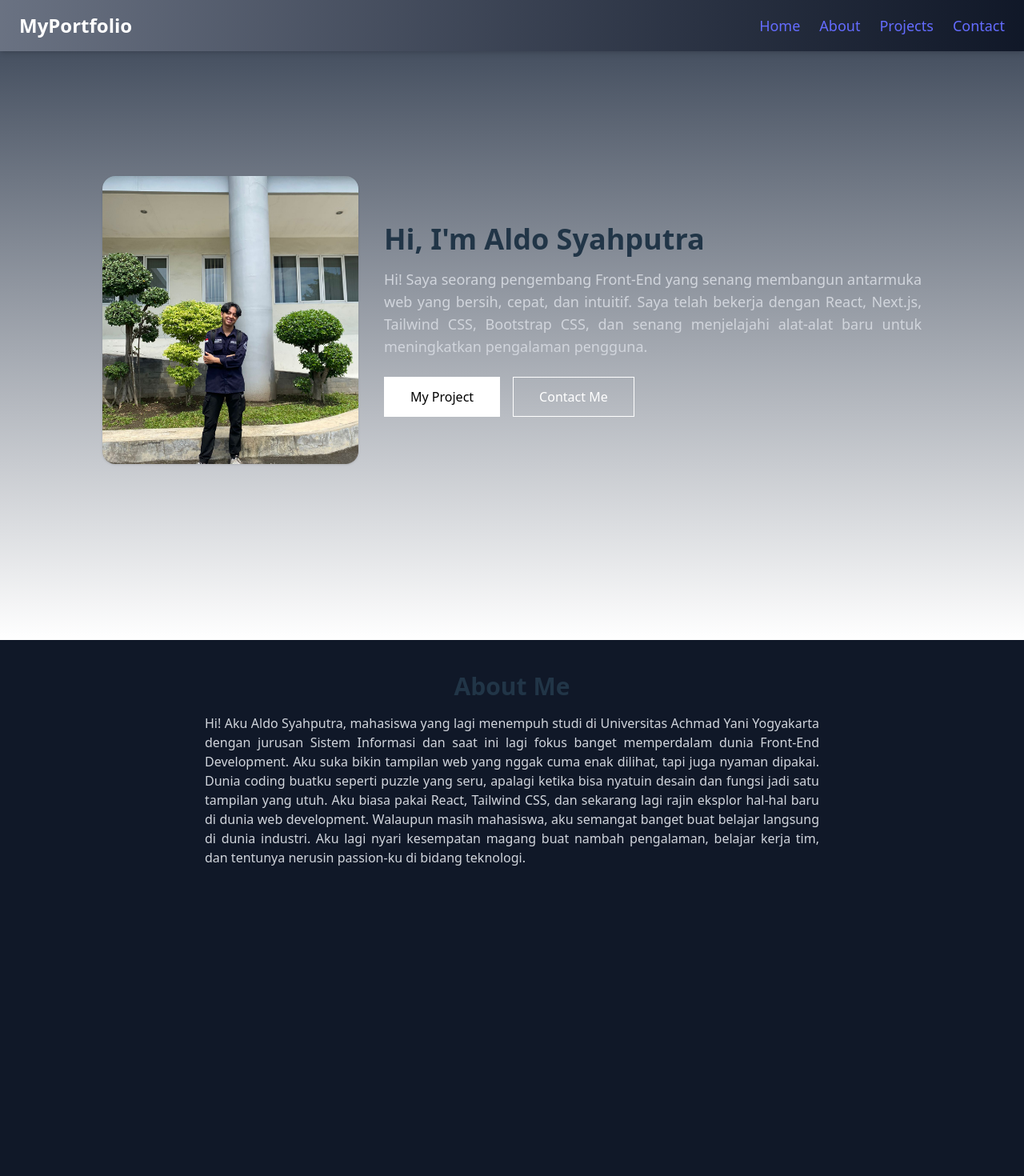
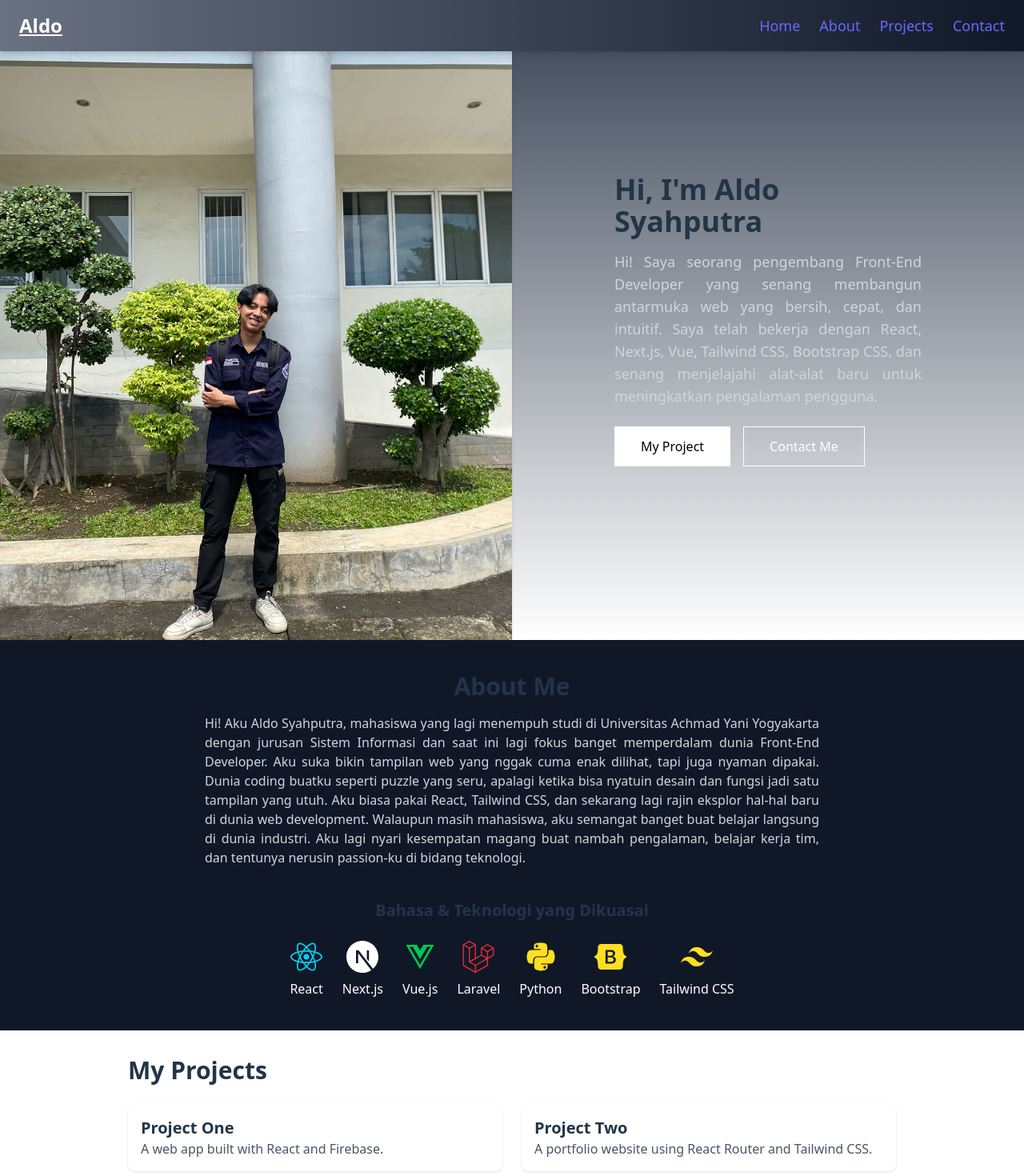
Before and after one commit to Aldosyhptra/my-portofolio, a React (Vite) app: page / in a window 1280 px wide. Shown: the top 1470 px of the page at 80% size. Built offline with nearby package versions, Linux system fonts and the light colour scheme.

Commit message:
penambahan animasi dan layout home dan menambahkan bahasa pd about

```diff
--- a/package.json
+++ b/package.json
@@ -11,10 +11,13 @@
   },
   "dependencies": {
     "@tailwindcss/vite": "^4.1.10",
+    "framer-motion": "^12.18.1",
+    "lucide-react": "^0.516.0",
     "react": "^19.1.0",
     "react-dom": "^19.1.0",
     "react-icons": "^5.5.0",
-    "react-router-dom": "^7.6.2"
+    "react-router-dom": "^7.6.2",
+    "react-simple-animate": "^3.5.3"
   },
   "devDependencies": {
     "@eslint/js": "^9.25.0",
--- a/src/components/about.jsx
+++ b/src/components/about.jsx
@@ -1,12 +1,66 @@
+import dataPribadi from '../data';
+import { FaReact, FaVuejs, FaLaravel, FaPython } from 'react-icons/fa';
+import { SiNextdotjs, SiBootstrap, SiTailwindcss } from 'react-icons/si';
+
+
 export default function About() {
+    const skills = [
+    { name: 'React', level: 70 },
+    { name: 'Next.js', level: 65 },
+    { name: 'Vue.js', level: 65 },
+    { name: 'Laravel', level: 70 },
+    { name: 'Python', level: 80 },
+    { name: 'Tailwind CSS', level: 90 },
+    { name: 'Bootstrap CSS', level: 90 },
+    { name: 'JavaScript', level: 75 },
+  ];
+
   return (
-    <section id="about" className="bg-gray-900 w-full mx-auto py-10 px-10 md:px-0 h-screen">
-      <h2 className="text-3xl font-semibold mb-4 text-center">About Me</h2>
-      <p className="text-gray-300 max-w-3xl text-justify mx-auto">Hi! Aku Aldo Syahputra, mahasiswa yang lagi menempuh studi di Universitas Achmad Yani Yogyakarta dengan jurusan Sistem Informasi dan saat ini lagi fokus banget memperdalam dunia Front-End Development. Aku suka bikin tampilan web yang nggak cuma enak dilihat, tapi juga nyaman dipakai.
+    <section id="about" className="bg-gray-900 w-full mx-auto py-10 px-10 md:px-0 h-full flex flex-col gap-10 items-center justify-center">
 
-Dunia coding buatku seperti puzzle yang seru, apalagi ketika bisa nyatuin desain dan fungsi jadi satu tampilan yang utuh. Aku biasa pakai React, Tailwind CSS, dan sekarang lagi rajin eksplor hal-hal baru di dunia web development.
+      <div>
+        <h2 className="text-3xl font-semibold mb-4 text-center">About Me</h2>
+        <p className="text-gray-300 max-w-3xl text-justify mx-auto">Hi! Aku {dataPribadi.name}, mahasiswa yang lagi menempuh studi di Universitas Achmad Yani Yogyakarta dengan jurusan Sistem Informasi dan saat ini lagi fokus banget memperdalam dunia {dataPribadi.role}. Aku suka bikin tampilan web yang nggak cuma enak dilihat, tapi juga nyaman dipakai.
 
-Walaupun masih mahasiswa, aku semangat banget buat belajar langsung di dunia industri. Aku lagi nyari kesempatan magang buat nambah pengalaman, belajar kerja tim, dan tentunya nerusin passion-ku di bidang teknologi.</p>
+        Dunia coding buatku seperti puzzle yang seru, apalagi ketika bisa nyatuin desain dan fungsi jadi satu tampilan yang utuh. Aku biasa pakai React, Tailwind CSS, dan sekarang lagi rajin eksplor hal-hal baru di dunia web development.
+
+        Walaupun masih mahasiswa, aku semangat banget buat belajar langsung di dunia industri. Aku lagi nyari kesempatan magang buat nambah pengalaman, belajar kerja tim, dan tentunya nerusin passion-ku di bidang teknologi.</p>
+      </div>
+
+      <div className="w-full max-w-3xl mx-auto">
+        <h3 className="text-xl font-semibold mb-2 text-center">Bahasa & Teknologi yang Dikuasai</h3>
+        <div className="flex flex-wrap justify-center gap-6 mt-6 text-white">
+          <div className="flex flex-col items-center transform transition-all hover:scale-105">
+            <FaReact className="w-10 h-10 text-cyan-400 " />
+            <span className="mt-2">React</span>
+          </div>
+          <div className="flex flex-col items-center transform transition-all hover:scale-105">
+            <SiNextdotjs className="w-10 h-10 text-white" />
+            <span className="mt-2">Next.js</span>
+          </div>
+          <div className="flex flex-col items-center transform transition-all hover:scale-105">
+            <FaVuejs className="w-10 h-10 text-green-500" />
+            <span className="mt-2">Vue.js</span>
+          </div>
+          <div className="flex flex-col items-center transform transition-all hover:scale-105">
+            <FaLaravel className="w-10 h-10 text-red-500" />
+            <span className="mt-2">Laravel</span>
+          </div>
+          <div className="flex flex-col items-center transform transition-all hover:scale-105">
+            <FaPython className="w-10 h-10 text-yellow-300" />
+            <span className="mt-2">Python</span>
+          </div>
+          <div className="flex flex-col items-center transform transition-all hover:scale-105">
+            <SiBootstrap className="w-10 h-10 text-yellow-300" />
+            <span className="mt-2">Bootstrap</span>
+          </div>
+          <div className="flex flex-col items-center transform transition-all hover:scale-105">
+            <SiTailwindcss className="w-10 h-10 text-yellow-300" />
+            <span className="mt-2">Tailwind CSS</span>
+          </div>
+        </div>
+      </div>
+
     </section>
   );
 }
--- a/src/components/home.jsx
+++ b/src/components/home.jsx
@@ -1,15 +1,55 @@
+import { motion } from 'framer-motion';
+import dataPribadi from '../data';
+
 export default function Home() {
   return (
-    <section id="home" className="bg-gradient-to-b from-gray-700 px-10 md:px-0 pt-70 mb-50 md:mb-0 md:pt-0 text-start flex flex-col md:flex-row items-center justify-center gap-8 w-full h-screen mx-auto">
-        <img src="/public/img/gambaraldo.jpg" alt=""  className="w-80 h-90 object-cover rounded-2xl shadow hover:scale-105 transition-all transform transition-300"/>
-        <div className="">
-            <p className="text-xl text-center md:text-start md:text-4xl font-bold mb-4">Hi, I'm Aldo Syahputra</p>
-            <p className="text-base md:text-lg text-gray-300 text-justify max-w-2xl mx-auto">Hi! Saya seorang pengembang Front-End yang senang membangun antarmuka web yang bersih, cepat, dan intuitif. Saya telah bekerja dengan React, Next.js, Tailwind CSS, Bootstrap CSS, dan senang menjelajahi alat-alat baru untuk meningkatkan pengalaman pengguna.</p>
-        <div className="flex flex-col md:flex-row gap-4 mt-6">
-            <button className="bg-white border-white border text-black px-8 py-3 transform hover:scale-105 hover:text-white hover:border-black hover:bg-black transition-all duration-300">My Project</button>
-            <button className="bg-transparent border-white border text-white px-8 py-3 transform hover:scale-105 hover:text-black hover:bg-white transition-all duration-300">Contact Me</button>
+    <section
+      id="home"
+      className="bg-gradient-to-b from-gray-700 px-10 md:px-0 pt-25 mb-10 md:mb-0 md:pt-0 text-start flex flex-col md:flex-row items-center justify-center w-full h-full md:h-screen mx-auto overflow-hidden"
+    >
+      <motion.img
+        src="img/gambaraldo.jpg"
+        alt="hero"
+        className="md:w-[50vw] w-50 h-100 md:h-screen object-cover rounded-2xl md:rounded-none shadow h"
+        initial={{ opacity: 0, x: -100 }}
+        animate={{ opacity: 1, x: 0 }}
+        transition={{ duration: 1, ease: 'easeOut' }}
+      />
+
+      <motion.div
+        className="md:w-[50vw] mt-10 md:mt-0"
+        initial={{ opacity: 0, x: 100 }}
+        animate={{ opacity: 1, x: 0 }}
+        transition={{ duration: 1, ease: 'easeOut' }}
+      >
+        <div className="mx-auto md:w-[30vw]">
+          <p className="text-xl text-center md:text-start md:text-4xl font-bold mb-4">
+            Hi, I'm {dataPribadi.name}
+          </p>
+          <p className="text-base md:text-lg text-gray-300 text-justify max-w-2xl">
+            Hi! Saya seorang pengembang {dataPribadi.role} yang senang membangun antarmuka web yang bersih, cepat, dan intuitif. Saya telah bekerja dengan React, Next.js, Vue, Tailwind CSS, Bootstrap CSS, dan senang menjelajahi alat-alat baru untuk meningkatkan pengalaman pengguna.
+          </p>
+
+          <motion.div
+            className="flex sflex-row gap-4 mt-6 h-full"
+            initial={{ opacity: 0, y: 20 }}
+            animate={{ opacity: 1, y: 0 }}
+            transition={{ delay: 0.5, duration: 0.8, ease: 'easeOut' }}
+          >
+            <a href="#project">
+              <button className="bg-white border-white border text-black px-8 py-3 transform hover:scale-105 hover:text-white hover:border-black hover:bg-black transition-all duration-300">
+                My Project
+              </button>
+            </a>
+            <a href="#contact">
+              <button className="bg-transparent border-white border text-white px-8 py-3 transform hover:scale-105 hover:text-black hover:bg-white transition-all duration-300">
+                Contact Me
+              </button>
+            </a>
+          </motion.div>
+
         </div>
-        </div>
+      </motion.div>
     </section>
   );
 }
--- a/src/components/navbar.jsx
+++ b/src/components/navbar.jsx
@@ -24,7 +24,9 @@ const Navbar = () => {
   return (
       <nav className={'bg-gradient-to-r from-gray-500 to-gray-900 text-white px-6 py-4 fixed w-full top-0 z-50 shadow-md transition-all duration-300 ' + (isScrollingDown ? 'translate-y-[-100%]' : 'translate-y-0')}>
       <div className="flex items-center justify-between">
-        <div className="text-2xl font-bold">MyPortfolio</div>
+        <a href="#home" className="text-white text-lg font-semibold transform hover:scale-105 transition-all duration-300">
+          <p className="text-2xl font-bold underline text-white">Aldo</p>
+        </a>
 
         {/* Hamburger Button - only visible on small screens */}
         <div className="md:hidden">
@@ -35,7 +37,7 @@ const Navbar = () => {
 
         {/* Menu - hidden on mobile */}
         <ul className="hidden md:flex space-x-6 text-lg">
-          <li><a href="#home" className="hover:text-gray-400">Home</a></li>
+          <li><a href="#home" className="hover:text-gray-400 ">Home</a></li>
           <li><a href="#about" className="hover:text-gray-400">About</a></li>
           <li><a href="#project" className="hover:text-gray-400">Projects</a></li>
           <li><a href="#contact" className="hover:text-gray-400">Contact</a></li>
--- /dev/null
+++ b/src/data.jsx
@@ -0,0 +1,7 @@
+let dataPribadi = {
+    "name": "Aldo Syahputra",
+    "role": "Front-End Developer",
+
+}
+
+export default dataPribadi;
```
Also changed, not shown: 1 other file (tests, documents, lock files or other folders).
